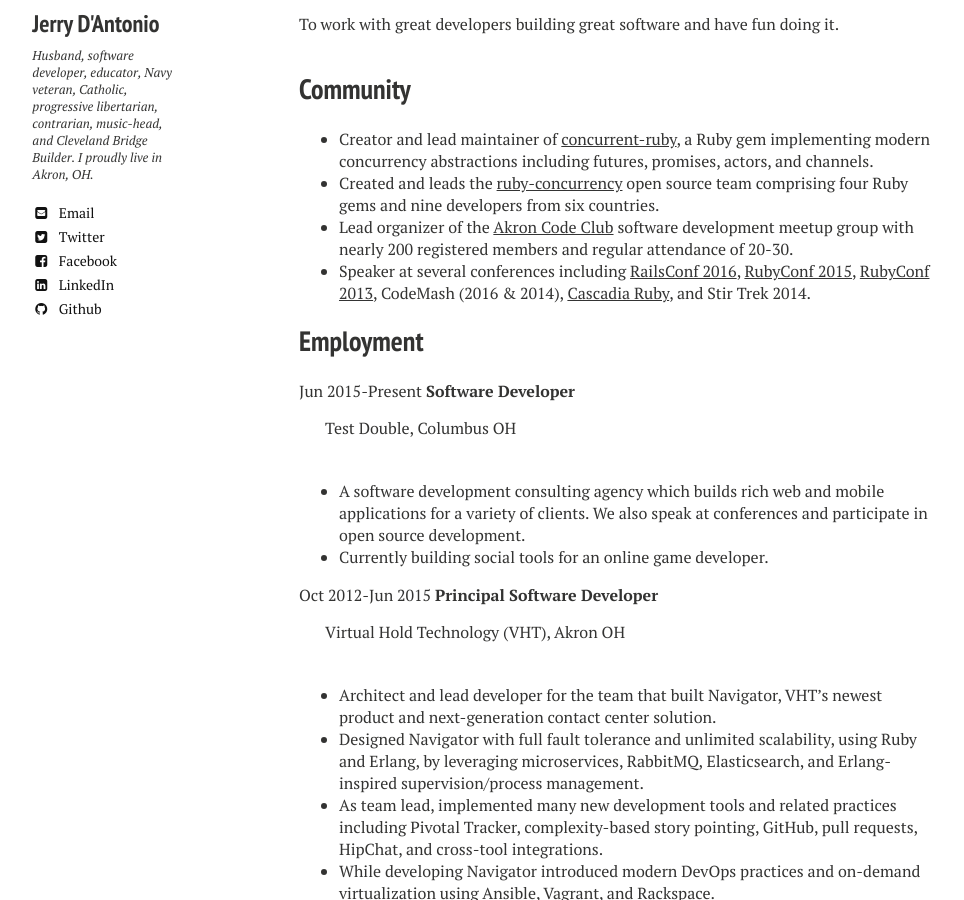
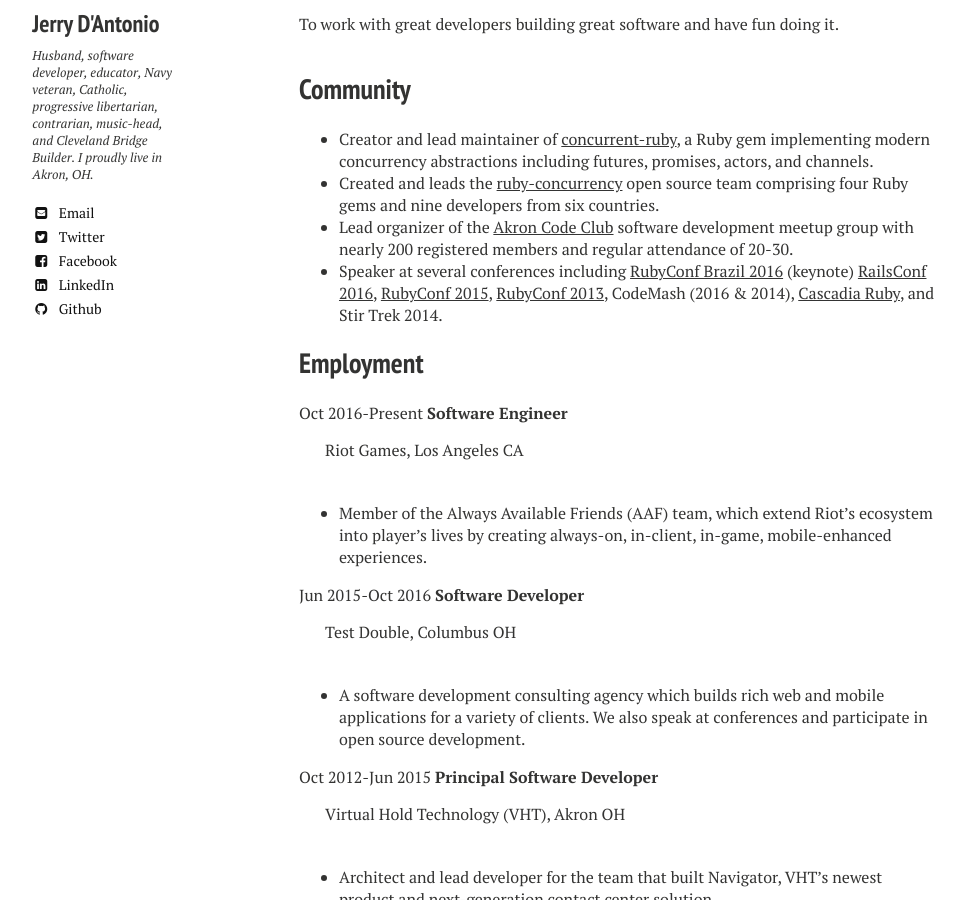
Before and after one commit to jdantonio/jdantonio.github.io, a Jekyll site: the page built from cv/index.md, in a window 1280 px wide and 900 px high, scrolled down 524 px. Shown: the whole window, without its empty margins (21-985 px from the left). Built offline with Jekyll 4.4.1, drawn with Linux system fonts in a browser that asks for light colours; nearby versions of some CDN libraries.

Commit message:
Updated CV with RubyConf Brazil and Riot Games.

```diff
--- a/cv/index.md
+++ b/cv/index.md
@@ -25,6 +25,7 @@
 * Lead organizer of the [Akron Code Club](http://www.meetup.com/AkronCodeClub/) software
   development meetup group with nearly 200 registered members and regular attendance of 20-30.
 * Speaker at several conferences including
+  [RubyConf Brazil 2016](https://www.eventials.com/locaweb/a-jornada-de-concorrencia-do-ruby-com-jerry-d-antonio/) (keynote)
   [RailsConf 2016](http://confreaks.tv/videos/railsconf2016-inside-activejob),
   [RubyConf 2015](http://confreaks.tv/videos/rubyconf2015-everything-you-know-about-the-gil-is-wrong),
   [RubyConf 2013](http://www.confreaks.com/videos/2872-rubyconf2013-advanced-concurrent-programming-in-ruby),
@@ -34,12 +35,17 @@
 
 ## Employment
 
-Jun 2015-Present **Software Developer**
+Oct 2016-Present **Software Engineer**
+
+Riot Games, Los Angeles CA
+
+* Member of the Always Available Friends (AAF) team, which extend Riot's ecosystem into player's lives by creating always-on, in-client, in-game, mobile-enhanced experiences.
+
+Jun 2015-Oct 2016 **Software Developer**
 
 Test Double, Columbus OH
 
 * A software development consulting agency which builds rich web and mobile applications for a variety of clients. We also speak at conferences and participate in open source development.
-* Currently building social tools for an online game developer.
 
 Oct 2012-Jun 2015 **Principal Software Developer**
 
```
Also changed, not shown: 2 other files.
